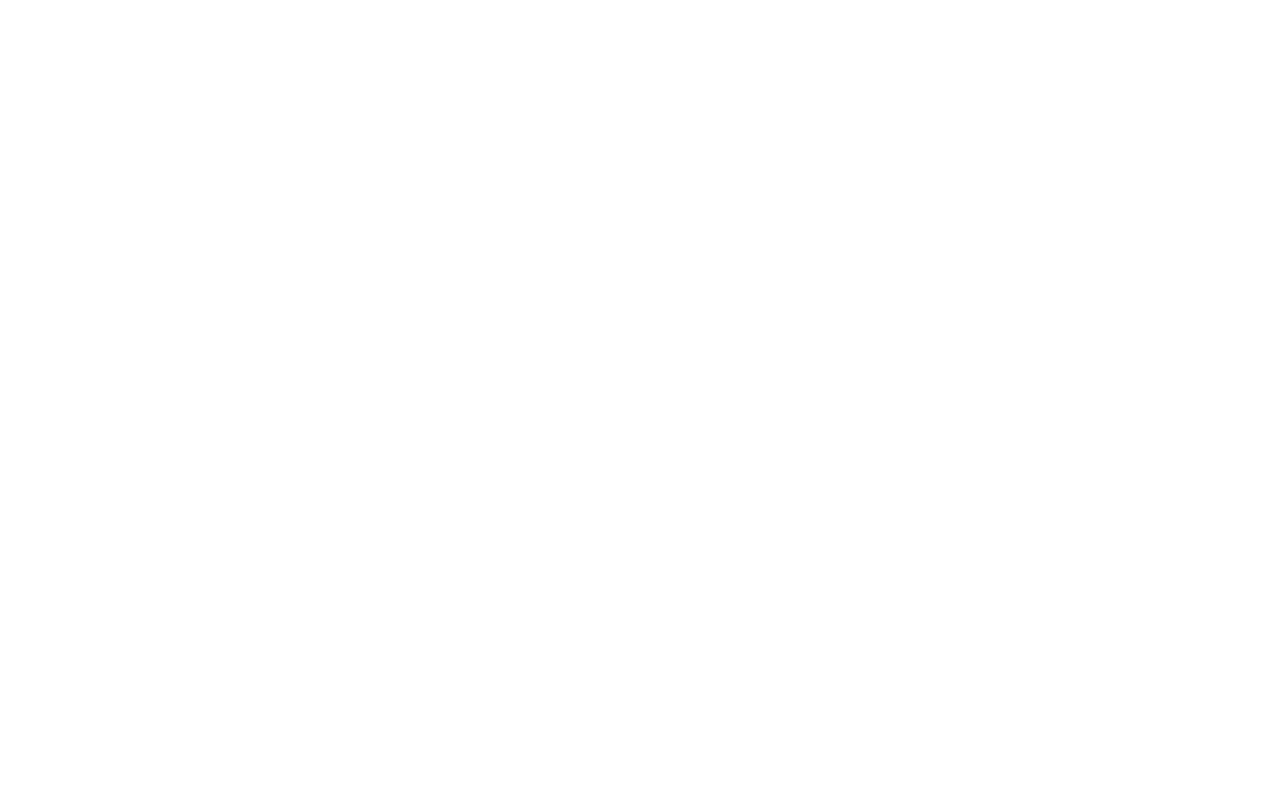
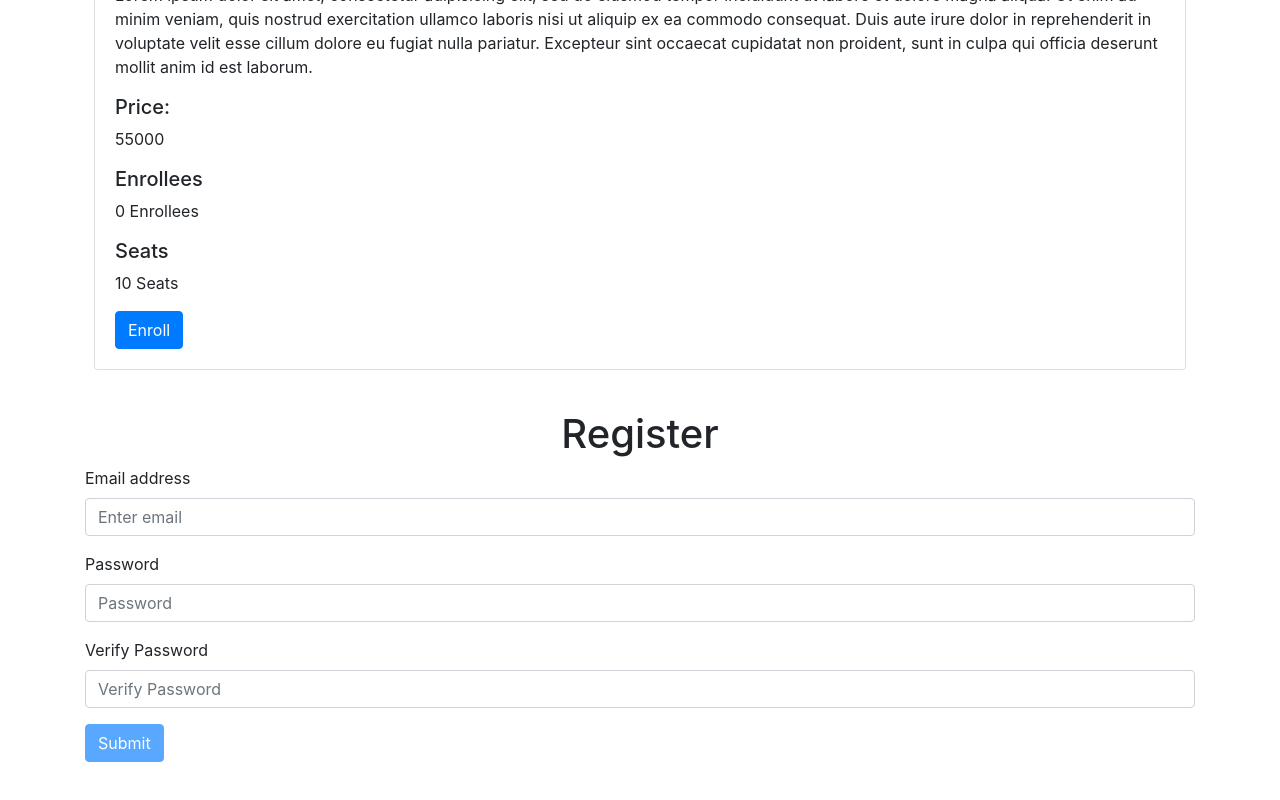
Before and after one commit to JoannaMCabrera/coursebooking, a React (Create React App) app: page /courses in a window 1280 px wide. Shown: the part 1740-2540 px from the top of the page. Before the commit the page ends 1550 px from the top, so only its background shows below. Built offline with nearby package versions, Linux system fonts and the light colour scheme.

Commit message:
progress session 3

```diff
--- a/src/App.js
+++ b/src/App.js
@@ -5,7 +5,9 @@
 import Home from './pages/Home'
 // import CourseCard from './components/CourseCard';
 // import Welcome from './components/Welcome';
-import Courses from './pages/Courses'
+import Courses from './pages/Courses';
+// import Counter from './components/Counter';
+import Register from './pages/Register';
 
 export default function App(){
 
@@ -17,6 +19,8 @@
 		  {/*<Welcome name="John"/>
 		  <Welcome name="Lawrence"/>*/}
 		  <Courses/>
+		  {/*<Counter/>*/}
+		  <Register/>
 		</Fragment>
 
 	)
--- /dev/null
+++ b/src/components/Counter.js
@@ -0,0 +1,25 @@
+import React, {useState, useEffect} from 'react';
+
+/*react-bootstrap component*/
+import {Container} from 'react-bootstrap'
+
+
+export default function Counter(){
+
+	const [count, setCount] = useState(0);
+
+	useEffect( () => {
+		//statement
+		document.title = `You clicked ${count} times`
+
+	}, [count]);
+
+	return(
+		<Container className="m-4">
+			<h1>You clicked {count} times</h1>
+			<button className="btn btn-primary"
+			onClick={ () => { setCount( count + 1)}}
+			>Click Me</button>
+		</Container>
+	)
+}
--- a/src/components/Course.js
+++ b/src/components/Course.js
@@ -1,4 +1,5 @@
-import React from 'react';
+import React, {useState, useEffect} from 'react';
+import PropTypes from 'prop-types';
 
 /*react-bootstrap components*/
 import {Card, Button} from 'react-bootstrap';
@@ -6,16 +7,66 @@
 export default function Course(props){
 	console.log(props)
 	let course = props.course
+
+	//[state, setState] = useState()
+	const [count, setCount] = useState(0);
+	const [seat, setSeat] = useState(10);
+	const [isDisabled, setIsDisabled] = useState(false);
+
+	//handler
+	function enroll(){
+		//conditional rendering
+		if(seat > 0){
+			setCount(count + 1)
+			setSeat(seat - 1)
+
+		}
+		// else {
+		// 	alert('No seats available')
+		// }
+	}
+
+	useEffect( () => {
+
+		if(seat === 0){
+			setIsDisabled(true)
+		}
+
+	}, [seat]);
+
+
 	return(
-		<Card>
+		<Card className="mb-3">
 			<Card.Body>
 				<Card.Title>{course.name}</Card.Title>
 				<h5>Description</h5>
 				<p>{course.description}</p>
 				<h5>Price:</h5>
 				<p>{course.price}</p>
-		    	<Button variant="primary">Enroll</Button>
+				<h5>Enrollees</h5>
+				<p>{count} Enrollees</p>
+				<h5>Seats</h5>
+				<p>{seat} Seats</p>
+		    	<Button variant="primary" onClick={enroll
+		    		/*() => {
+		    			//used ternary operator
+		    				(count < 30 )
+		    				?
+		    					setCount( count + 1 )
+
+		    				: alert('No slots available')
+		    		}*/
+		    	} disabled={isDisabled}>Enroll</Button>
 			</Card.Body>
 		</Card>
 	)
 }
+
+
+Course.propTypes = {
+	course: PropTypes.shape({
+		name: PropTypes.string.isRequired,
+		description: PropTypes.string.isRequired,
+		price: PropTypes.number.isRequired
+	})
+}
--- a/src/pages/Courses.js
+++ b/src/pages/Courses.js
@@ -16,7 +16,7 @@
 	})
 
 	return(
-		<Container fluid>
+		<Container className="p-4">
 			{CourseCards}
 		</Container>
 	)
--- /dev/null
+++ b/src/pages/Register.js
@@ -0,0 +1,36 @@
+import React, {useState} from 'react';
+
+/*react-bootstrap components*/
+import {Container, Form, Button} from 'react-bootstrap';
+
+export default function Register(){
+
+	const [email, setEmail] = useState('');
+	const [password, setPassword] = useState('');
+	const [verifyPassword, setVerifyPassword] = useState('');
+	const [isDisabled, setIsDisabled] = useState(true);
+
+	return(
+		<Container className="mb-5">
+			<h1 className="text-center">Register</h1>
+			<Form>
+				<Form.Group className="mb-3" controlId="formBasicEmail">
+					<Form.Label>Email address</Form.Label>
+					<Form.Control type="email" placeholder="Enter email" />
+				</Form.Group>
+
+				<Form.Group className="mb-3" controlId="formBasicPassword">
+					<Form.Label>Password</Form.Label>
+					<Form.Control type="password" placeholder="Password" />
+				</Form.Group>
+
+				<Form.Group className="mb-3" controlId="formVerifyPassword">
+					<Form.Label>Verify Password</Form.Label>
+					<Form.Control type="password" placeholder="Verify Password" />
+				</Form.Group>
+
+				<Button variant="primary" type="submit" disabled={isDisabled}>Submit</Button>
+			</Form>
+		</Container>
+	)
+}
```
